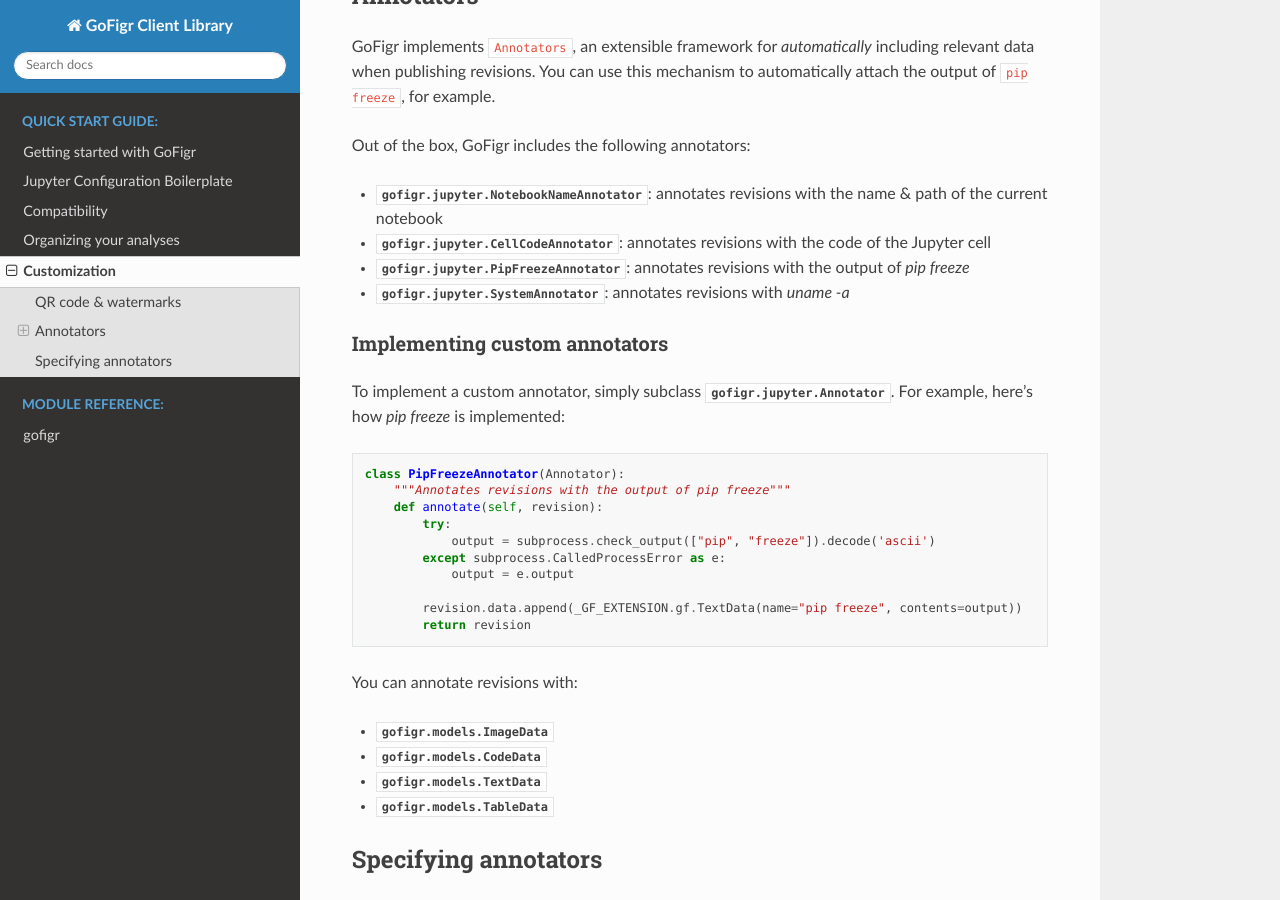
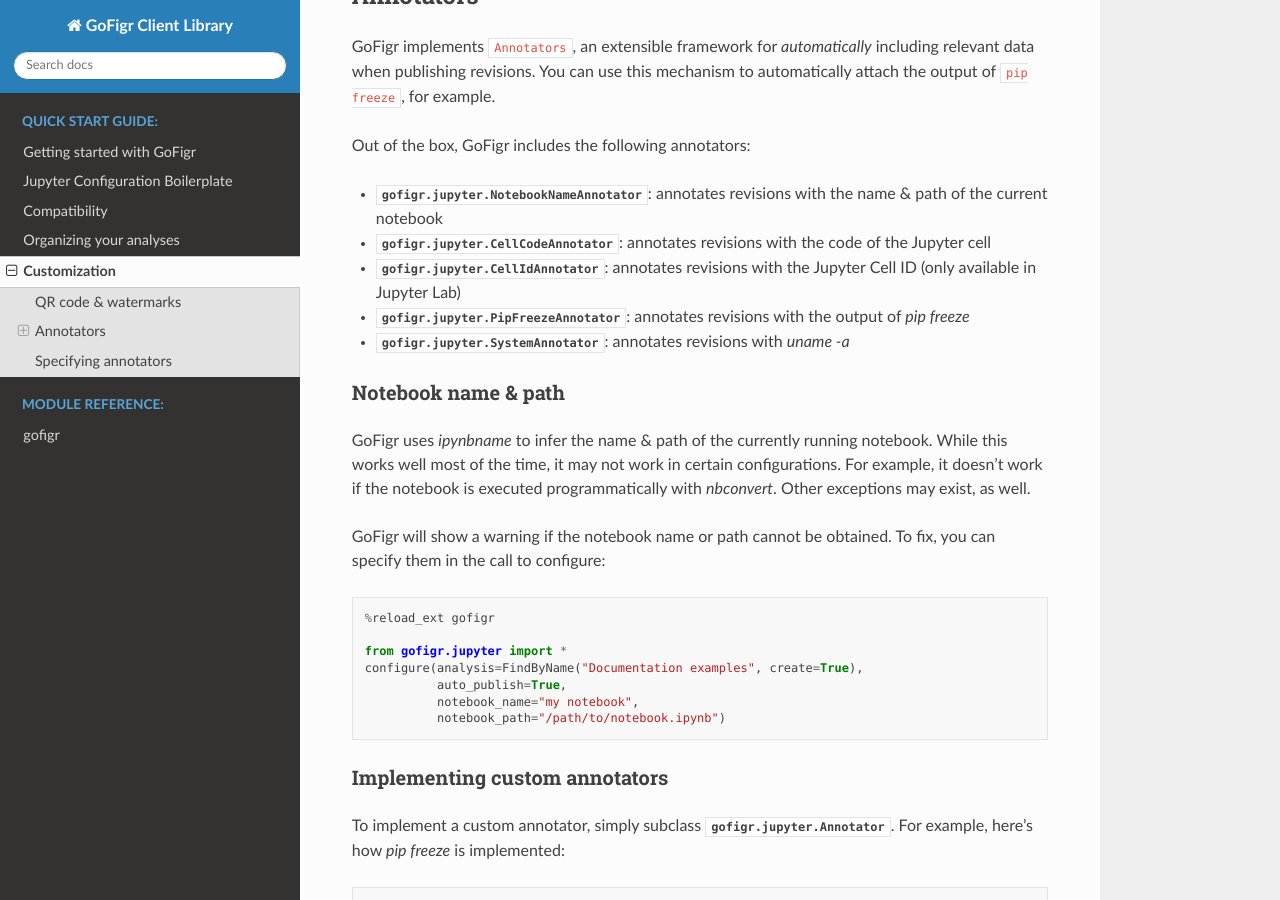
Before and after one commit to GoFigr/gofigr-python, a Sphinx documentation site: the page built from docs/source/customization.rst, in a window 1280 px wide and 900 px high, scrolled down 461 px. Built offline with Sphinx 7.4.7 and the Read the Docs theme 2.0.0, drawn with Linux system fonts in a browser that asks for light colours.

Commit message:
1. Show warnings if notebook name or path cannot be obtained. 2. Show a warning if figure doesn't have a title when auto-publishing 3. Update documentation

```diff
--- a/docs/source/customization.rst
+++ b/docs/source/customization.rst
@@ -30,8 +30,30 @@ Out of the box, GoFigr includes the following annotators:
 
 * :class:`gofigr.jupyter.NotebookNameAnnotator`: annotates revisions with the name & path of the current notebook
 * :class:`gofigr.jupyter.CellCodeAnnotator`: annotates revisions with the code of the Jupyter cell
+* :class:`gofigr.jupyter.CellIdAnnotator`: annotates revisions with the Jupyter Cell ID (only available in Jupyter Lab)
 * :class:`gofigr.jupyter.PipFreezeAnnotator`: annotates revisions with the output of `pip freeze`
 * :class:`gofigr.jupyter.SystemAnnotator`: annotates revisions with `uname -a`
+
+Notebook name & path
+--------------------------------
+GoFigr uses `ipynbname` to infer the name & path of the currently running notebook. While this works well most of the
+time, it may not work in certain configurations. For example, it doesn't work if the notebook is executed
+programmatically with `nbconvert`. Other exceptions may exist, as well.
+
+GoFigr will show a warning if the notebook name or path cannot be obtained. To fix, you can specify them in the call
+to configure:
+
+.. code:: python
+
+    %reload_ext gofigr
+
+    from gofigr.jupyter import *
+    configure(analysis=FindByName("Documentation examples", create=True),
+              auto_publish=True,
+              notebook_name="my notebook",
+              notebook_path="/path/to/notebook.ipynb")
+
+
 
 Implementing custom annotators
 --------------------------------
```
Also changed, not shown: docs/source/organization.rst (+5 -8 lines), 1 other file.
